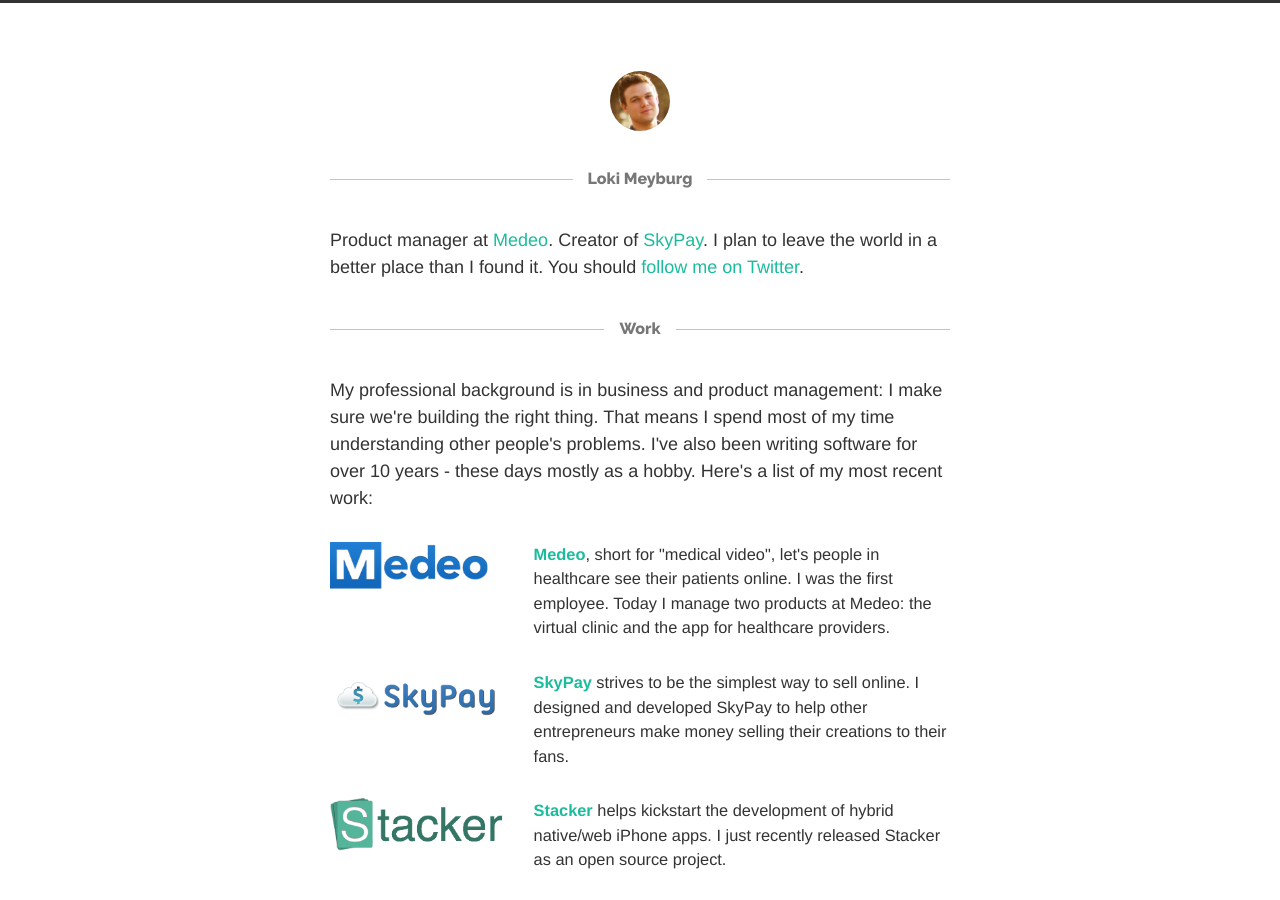
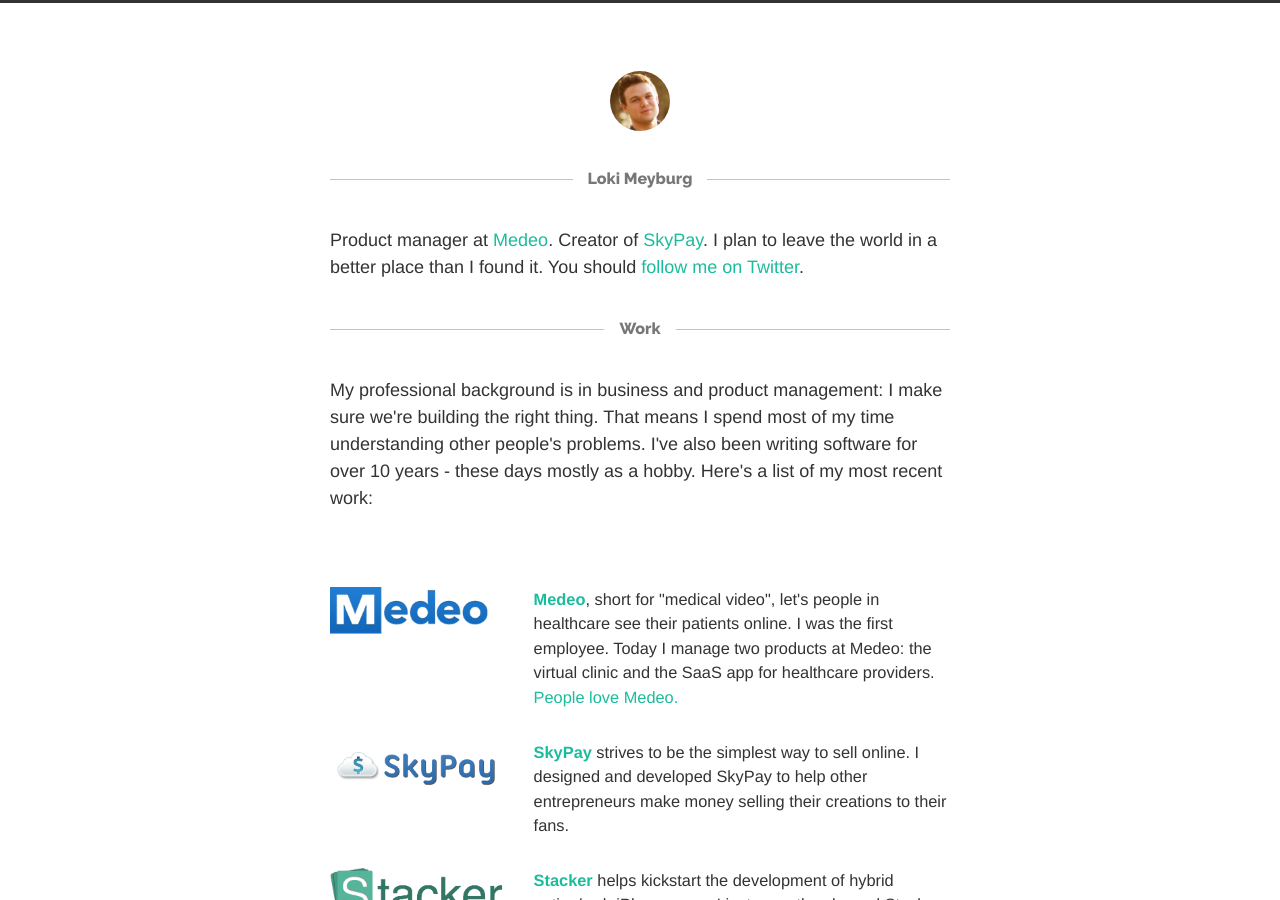
Before and after one commit to lokimeyburg/lokimeyburg.github.io, a Jekyll site: the page built from index.html, in a window 1280 px wide and 900 px high. Built offline with Jekyll 4.4.1, drawn with Linux system fonts in a browser that asks for light colours; Markdown is read by kramdown in place of the engine named in the settings; the list of posts is cut into pages by our own code.

Commit message:
Added link to testimonials about Medeo

```diff
--- a/index.html
+++ b/index.html
@@ -15,13 +15,14 @@
   <div class="post-body wysiwyg homepage">
     <h4 class="seperator-heading"><span>Work</span></h4>
     <p>My professional background is in business and product management: I make sure we're building the right thing. That means I spend most of my time understanding other people's problems. I've also been writing software for over 10 years - these days mostly as a hobby. Here's a list of my most recent work:</p>
+    <br />
     <div class="portfolio-row">
       <div class="portfolio-image">
         <img src="/assets/medeo.png" />
       </div>
 
       <div class="portfolio-content">
-        <strong><a href='https://www.medeo.ca' target="_blank">Medeo</a></strong>, short for "medical video", let's people in healthcare see their patients online. I was the first employee. Today I manage two products at Medeo: the virtual clinic and the app for healthcare providers.
+        <strong><a href='https://www.medeo.ca' target="_blank">Medeo</a></strong>, short for "medical video", let's people in healthcare see their patients online. I was the first employee. Today I manage two products at Medeo: the virtual clinic and the SaaS app for healthcare providers. <a href='http://blog.medeo.ca/dont-just-take-our-word-for-it/' target="_blank">People love Medeo.</a>
       </div>
     </div>
     <div class="portfolio-row">
```
